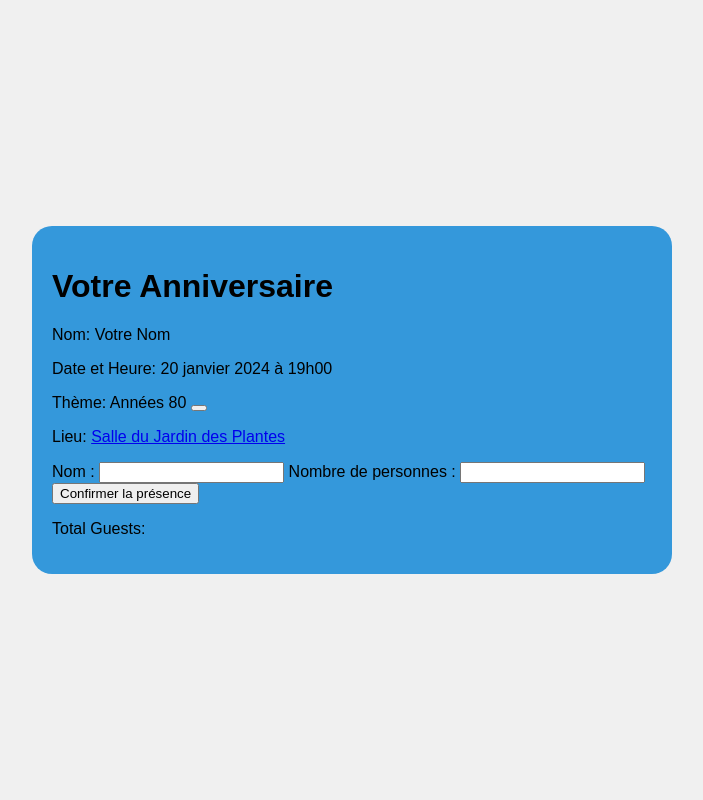
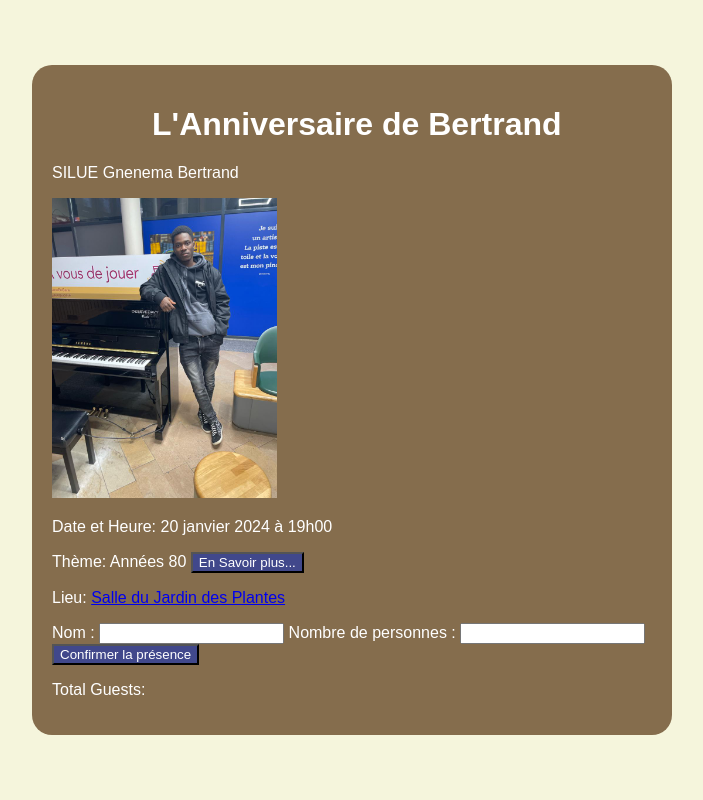
Before and after one commit to morningstaar/birthday, a PHP site: page / in a window 1280 px wide. Shown: the whole page, without its empty margins (288-991 px from the left). Run offline with PHP 8.4, Linux system fonts and the light colour scheme; data that the repository does not hold is empty.

Commit message:
ajout de photo et modif de couleur

```diff
--- a/count_guests.php
+++ b/count_guests.php
@@ -1,9 +1,9 @@
 <?php
 // Assurez-vous d'avoir les informations de connexion correctes
 $host = 'e-srv-lamp.univ-lemans.fr';
-$user = 'e2304411'; // Remplacez par votre numéro étudiant de session
-$database = 'e2304411'; // Remplacez par votre numéro étudiant de session
-$password = 'Fvk896ph'; // Remplacez par votre mot de passe étudiant de session
+$user = 'e2304411';
+$database = 'e2304411';
+$password = 'Fvk896ph';
 
 // Connexion à la base de données
 $conn = new mysqli($host, $user, $password, $database);
--- a/index.php
+++ b/index.php
@@ -4,18 +4,19 @@
     <meta charset="UTF-8">
     <meta name="viewport" content="width=device-width, initial-scale=1.0">
     <link rel="stylesheet" href="style.css">
-    <script src="script.js" defer></script>
+    <script src="script.js" ></script>
     <title>Anniversaire</title>
 </head>
 <body>
 
     <div class="container">
-        <h1>Votre Anniversaire</h1>
+        <h1 id="titre">L'Anniversaire de Bertrand </h1>
 
-        <p>Nom: Votre Nom</p>
+        <p>SILUE Gnenema Bertrand</p>
+        <img src="me.jpg" alt="moi">
         <p>Date et Heure: 20 janvier 2024 à 19h00</p>
-        <p>Thème: Années 80 <button onclick="displayExplanations()"></button></p>
-        <p id="explanation" style="display: none;">Description du thème des années 80...</p>
+        <p>Thème: Années 80 <button onclick="displayExplanations()">En Savoir plus...</button></p>
+        <p id="explanation" style="display: none;">La culture des années 80 c'est bien entendu des chanteurs et groupes emblématiques, l'arrivée des vidéo-clips. Mais c'est également une période riche en sitcoms et en films ! Que diriez-vous de placer votre fête anniversaire sous le signe des séries TV et du cinéma des années 80 ? Procurez-vous des affiches de ces films cultes pour en faire une décoration à thème originale qui fera verser une petite larme aux plus nostalgiques. </p>
         <p>Lieu: <a href="https://www.lemans.fr/dynamique/la-proximite/les-salles-municipales/le-descriptif-des-salles-municipales/la-salle-du-jardin-des-plantes" target="_blank">Salle du Jardin des Plantes</a></p>
 
         <form action="register.php" method="post">
--- a/register.php
+++ b/register.php
@@ -1,9 +1,9 @@
 <?php
 // Assurez-vous d'avoir les informations de connexion correctes
 $host = 'e-srv-lamp.univ-lemans.fr';
-$user = 'e2304411'; // Remplacez par votre numéro étudiant de session
-$database = 'e2304411'; // Remplacez par votre numéro étudiant de session
-$password = 'Fvk896ph'; // Remplacez par votre mot de passe étudiant de session
+$user = 'e2304411';
+$database = 'e2304411';
+$password = 'Fvk896ph';
 
 // Vérifie si une requête POST a été envoyée
 if ($_SERVER["REQUEST_METHOD"] == "POST") {
--- a/style.css
+++ b/style.css
@@ -1,20 +1,30 @@
 body {
     font-family: Arial, sans-serif;
-    background-color: #f0f0f0; /* Couleur de fond */
+    background-color: #F5F5DC; /* Couleur de fond */
     display: flex;
     align-items: center;
     justify-content: center;
-    height: 100vh; /* 100% de la hauteur de la vue */
+    height: 100vh;
     margin: 0;
 }
 
 .container {
-    background-color: #3498db; /* Couleur bleue */
-    border-radius: 20px; /* Bords arrondis */
+    background-color: #856D4D;
+    border-radius: 20px;
     padding: 20px;
     max-width: 600px;
+    color: white;
 }
 
 button {
     cursor: pointer;
+    background-color: rgb(65, 72, 139);
+    color: white;
 }
+img {
+    height: 300px;
+    width: auto;
+}
+#titre{
+    margin-left: 100px;
+}
```
Also changed, not shown: me.jpg (added).
